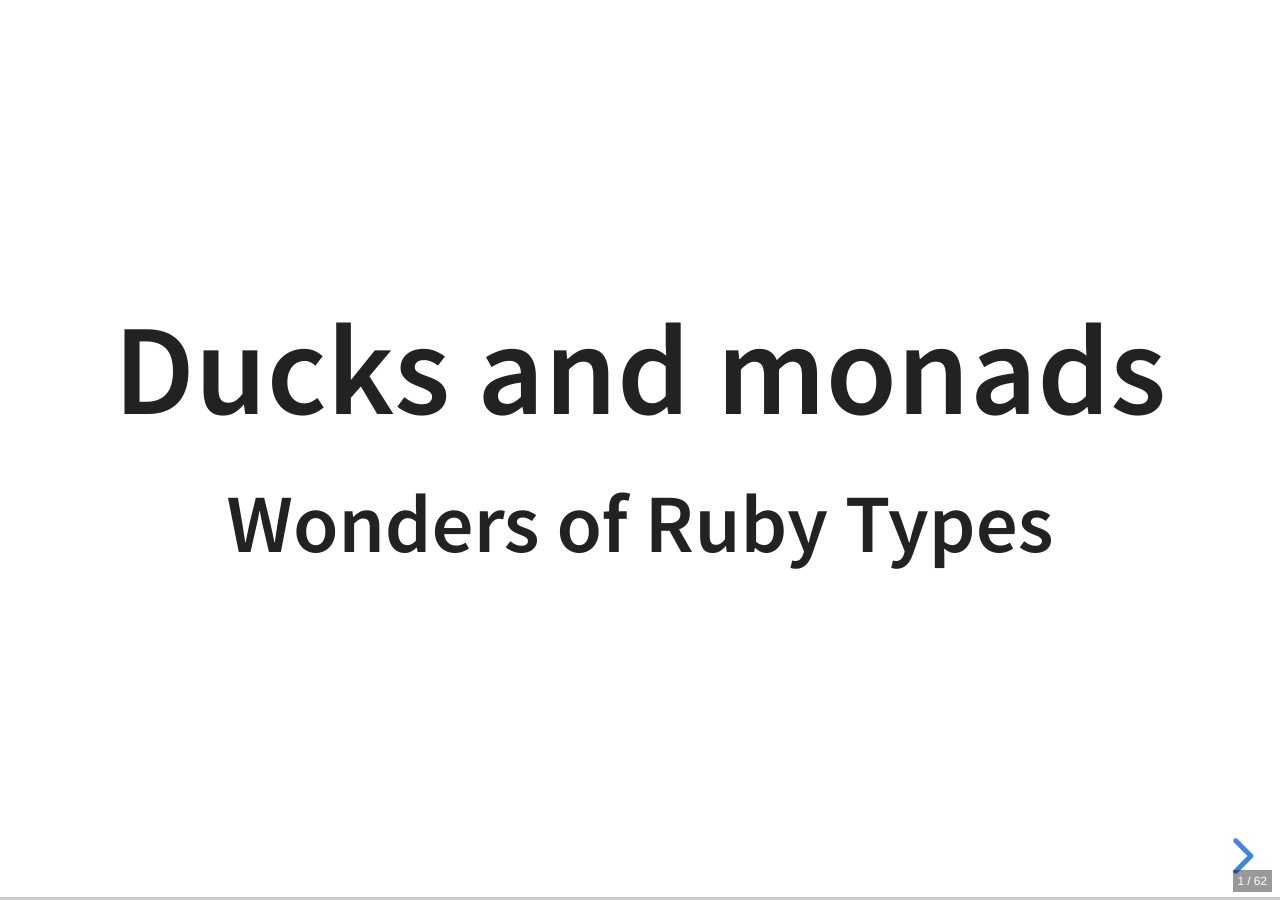
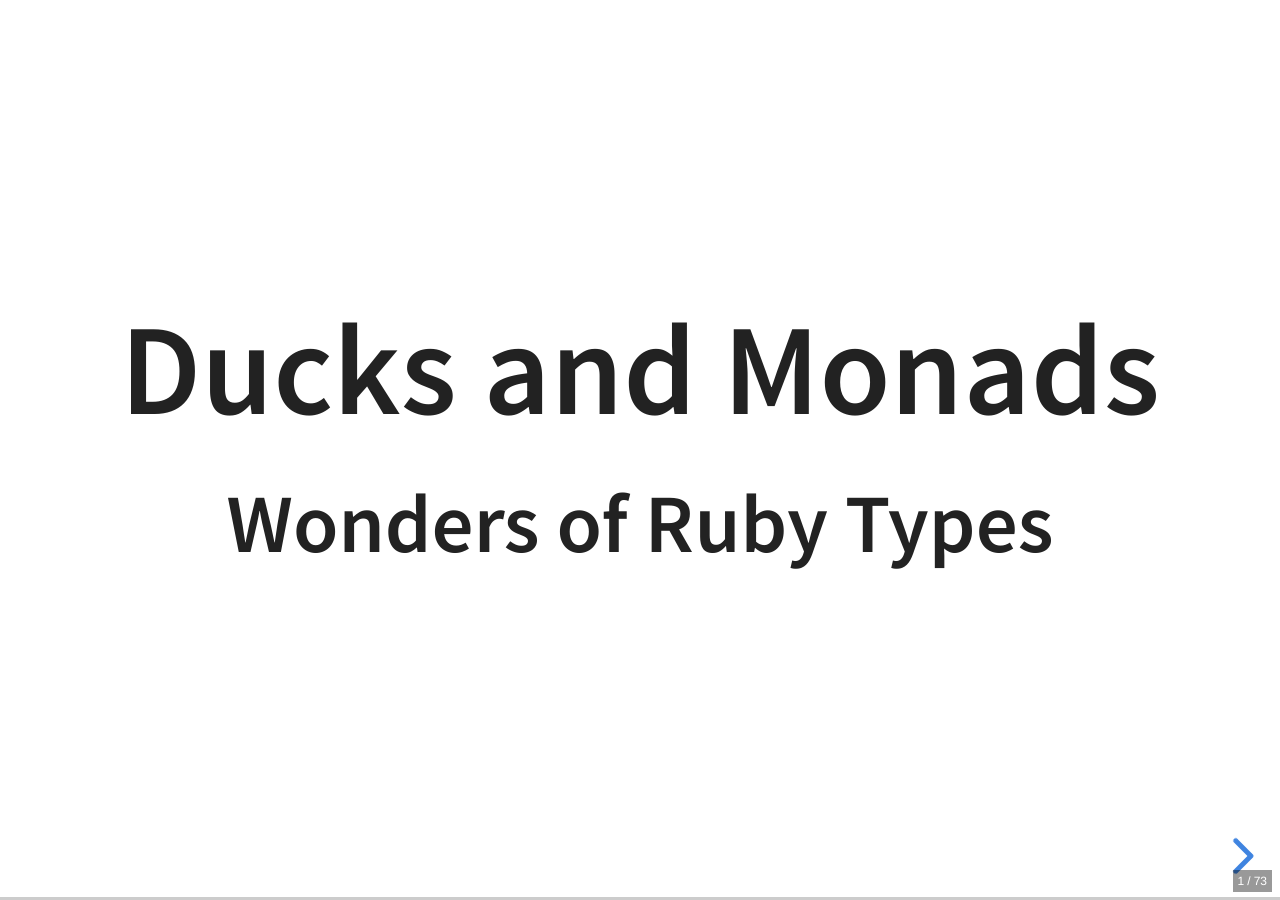
Before and after one commit to Morozzzko/Morozzzko.github.io, a Jekyll site: the page built from _slides/euruko.md, in a window 1280 px wide. Built offline with Jekyll 4.4.1, drawn with Linux system fonts in a browser that asks for light colours.

Commit message:
Update presentation after feedback

```diff
--- a/_slides/euruko.md
+++ b/_slides/euruko.md
@@ -20,7 +21,7 @@ document.addEventListener(
 </style>
 
 <section>
-  <h1>Ducks and monads</h1>
+  <h1>Ducks and Monads</h1>
   <h2>Wonders of Ruby Types</h2>
 </section>
 
@@ -34,10 +35,7 @@ document.addEventListener(
 </section>
 
 <section>
-  <h2>I'm a developer at Qlean.ru</h2>
-  <p>
-    I get paid to write Ruby, but I really love ReasonML
-  </p>
+  <h2>I'm a polyglot programmer at Qlean.ru</h2>
 
   <aside class="notes">
   </aside>
@@ -45,36 +43,43 @@ document.addEventListener(
 
 <section>
   <h2>I don't trust myself</h2>
-  <p>
-    because I can never be sure my code works correctly
-  </p>
 
   <aside class="notes">
   </aside>
 </section>
 
 <section>
-  <h2>Four reasons I don't trust myself</h2>
-  <ul>
-    <li class="fragment" data-fragment-index="0">
-      undefined is not a function
-    </li>
-    <li class="fragment" data-fragment-index="2">
-      N&nbsp;+&nbsp;1
-    </li>
-    <li class="fragment" data-fragment-index="3">
-      I mess up business logic
-    </li>
-    <li class="fragment" data-fragment-index="4">
-      Sometimes I forget to close a bracket 🙈
-    </li>
-    <li class="fragment" data-fragment-index="5">
-      I forget some details
-    </li>
-  </ul>
+  <h2>There are four reasons I don't trust myself</h2>
+</section>
 
-  <aside class="notes">
-  </aside>
+<section>
+  <h2>
+    undefined is not a function
+  </h2>
+</section>
+
+<section>
+  <h2>
+    N&nbsp;+&nbsp;1
+  </h2>
+</section>
+
+<section>
+  <h2>
+    I mess up business logic
+  </h2>
+</section>
+
+<section>
+  <h2>
+    I forget to close a bracket
+  </h2>
+</section>
+
+<section>
+  <h2>
+    I forget some details
+  </h2>
 </section>
 
 <section>
@@ -285,9 +290,6 @@ document.addEventListener(
       donald = Duck.new(name: 'Donald')
     </code>
   </pre>
-  <p>
-    It's a good option if you want to reduce boilerplate and annotate types
-  </p>
 
   <aside class="notes">
   </aside>
@@ -318,19 +320,15 @@ document.addEventListener(
 
 <section>
   <h2>Ruby's functional features</h2>
-  <ul>
-    <li>Expression-based syntax</li>
-    <li>Higher order functions</li>
-    <li>Immutability (<code>#freeze</code>)</li>
-    <li>Identity function (<code>Object#itself</code>)</li>
-    <li>map, flat_map, reduce, select, reject</li>
-    <li><code>proc#curry</code></li>
-    <li>Tail recursion optimization (opt-in)</li>
-  </ul>
+</section>
 
-  <aside class="notes">
-  </aside>
-</section>
+<section><h2>Expression-based syntax</h2></section>
+<section><h2>Higher order functions</h2></section>
+<section><h2>Immutability (<code>#freeze</code>)</h2></section>
+<section><h2>Identity function (<code>Object#itself</code>)</h2></section>
+<section><h2>map, flat_map, reduce, select, reject</h2></section>
+<section><h2><code>proc#curry</code></h2></section>
+<section><h2>Tail recursion optimization (opt-in)</h2></section>
 
 <section>
   <h2><q>dry-types is a simple and extendable type system for Ruby</q></h2>
@@ -534,33 +531,15 @@ document.addEventListener(
 </section>
 
 <section>
-  <h2>Categories of dry-types</h2>
-  <ul>
-    <li>definition <code>(Types)</code></li>
-    <li>strict <code>(Types::Strict)</code></li>
-    <li>coercible <code>(Types::Coercible)</code></li>
-    <li>optional <code>(Types::Optional)</code></li>
-    <li>maybe <code>(Types::Maybe)</code></li>
-    <li>params <code>(Types::Params)</code></li>
-    <li>json <code>(Types::JSON)</code></li>
-  </ul>
-
-  <aside class="notes">
-  </aside>
-</section>
-
-<section>
   <h2>Definitions</h2>
   <pre>
     <code class="ruby" data-trim>
-      class Duck
-        extend Dry::Initializer
-
-        option :name, Types::String
-        option :age, Types::Integer, optional: true
+      class Duck < Dry::Struct
+        attribute :name, Types::String
+        attribute :age, Types::Integer
       end
 
-      donald = Duck.new(name: 123) #  No error here
+      donald = Duck.new(name: 123, age: []) #  No error here
     </code>
 
   </pre>
@@ -684,6 +655,7 @@ document.addEventListener(
 </section>
 
 <section>
+<!-- TODO: think about removing subtitle -->
   <h2>Algebraic data type: product</h2>
   <p>
     Whenever a type consists of multiple fields, it's a product type.
@@ -694,6 +666,7 @@ document.addEventListener(
 </section>
 
 <section>
+<!-- TODO: think about removing subtitle -->
   <h2>Algebraic data type: sum</h2>
   <p>
     Whenever a value can be one of multiple possible types, it's a sum.
@@ -786,19 +759,16 @@ end
 
 <section>
   <h2>Monads are similar to musical instruments</h2>
-  <p>
-    You can use them, but you can't give them a good definition without being wrong
-  </p>
 
   <aside class="notes">
+    You can use them, but you can't give them a good definition without being wrong
   </aside>
 </section>
 
 <section>
-  <h2>A monad is just a monoid in the category of endofunctors</h2>
-  <p>
+  <h2><q>A monad is just a monoid in the category of endofunctors.
     What's the problem?
-  </p>
+  </q></h2>
 
   <aside class="notes">
   </aside>
@@ -846,7 +816,7 @@ end
 </section>
 
 <section>
-  <h2><code>type Result a b = Failure a | Success b</code></h2>
+  <h2><code class="haskell">type Result a b = Failure a | Success b</code></h2>
 
   <aside class="notes">
   </aside>
@@ -1008,6 +978,7 @@ end
 
 <section>
   <h2>Recap</h2>
+  <!-- TODO: split -->
   <ul>
     <li>dry-initializer + dry-types can replace Virtus</li>
     <li>dry-types = flexible type definitions and type safety</li>
```
Also changed, not shown: other parts of _slides/euruko.md (+13 -21 lines).
